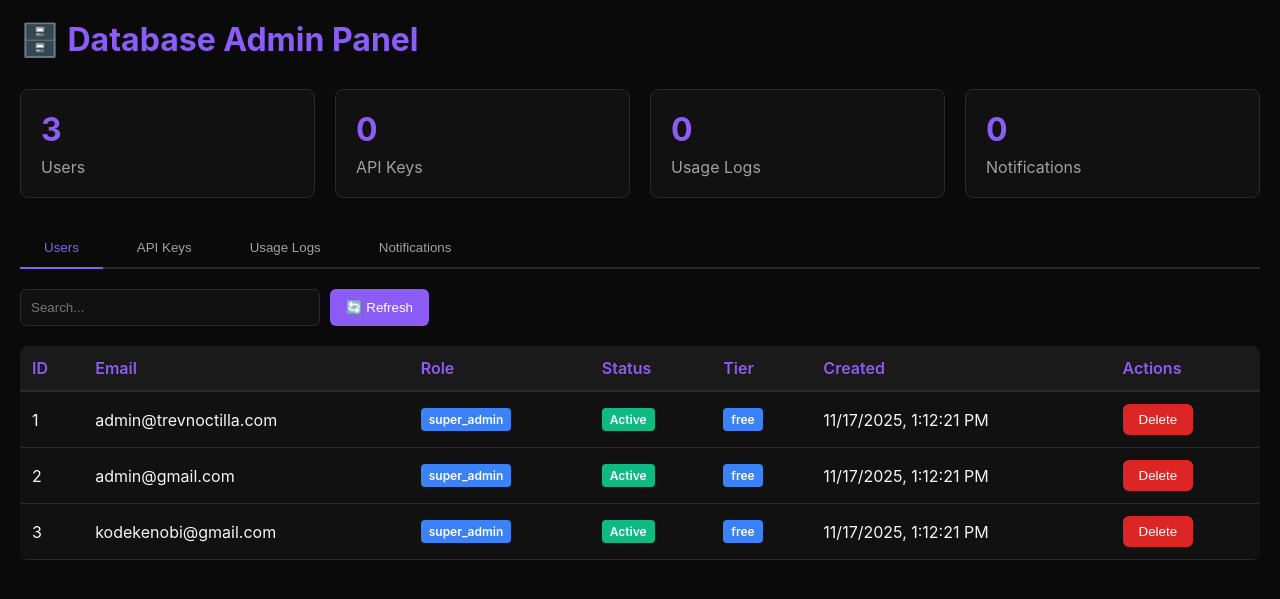
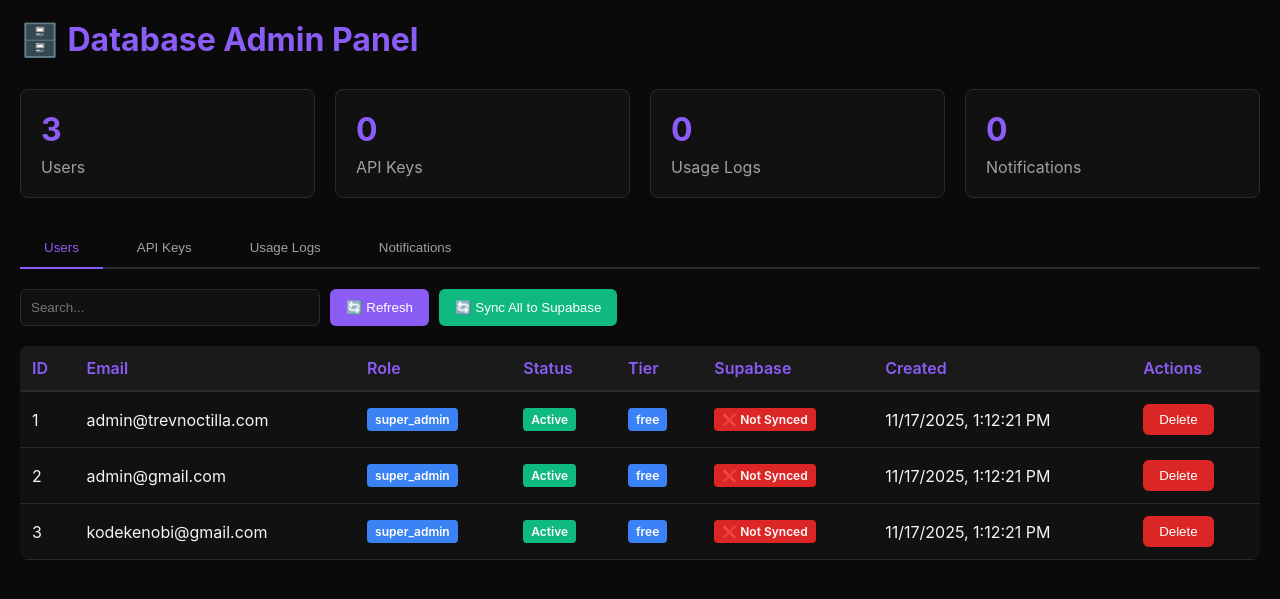
Before and after one commit to KodeKenobi/justpdf-backend, a Flask app: page /test/database-admin in a window 1280 px wide. Shown: the top 599 px of the page. Run offline with Flask 3, Linux system fonts and the light colour scheme; data comes from the database, SQL or seed files in the repository; data that the repository does not hold is empty; some libraries are stand-ins or nearby versions.

Commit message:
Add Sync All to Supabase button and sync status column to admin dashboard

```diff
--- a/templates/database_admin.html
+++ b/templates/database_admin.html
@@ -200,6 +200,14 @@
           onkeyup="filterTable()"
         />
         <button class="btn btn-primary" onclick="loadData()">🔄 Refresh</button>
+        <button
+          class="btn btn-primary"
+          id="sync-all-btn"
+          onclick="syncAllToSupabase()"
+          style="background: #10b981"
+        >
+          🔄 Sync All to Supabase
+        </button>
       </div>
 
       <div id="users" class="tab-content active">
@@ -211,13 +219,14 @@
               <th>Role</th>
               <th>Status</th>
               <th>Tier</th>
+              <th>Supabase</th>
               <th>Created</th>
               <th>Actions</th>
             </tr>
           </thead>
           <tbody id="users-tbody">
             <tr>
-              <td colspan="7" class="loading">Loading...</td>
+              <td colspan="8" class="loading">Loading...</td>
             </tr>
           </tbody>
         </table>
@@ -337,7 +346,7 @@
           // Show error in UI
           document.getElementById(
             "users-tbody"
-          ).innerHTML = `<tr><td colspan="7" style="text-align: center; color: #dc2626;">Error: ${errorMessage}</td></tr>`;
+          ).innerHTML = `<tr><td colspan="8" style="text-align: center; color: #dc2626;">Error: ${errorMessage}</td></tr>`;
           document.getElementById(
             "api-keys-tbody"
           ).innerHTML = `<tr><td colspan="5" style="text-align: center; color: #dc2626;">Error: ${errorMessage}</td></tr>`;
@@ -354,7 +363,7 @@
         const tbody = document.getElementById("users-tbody");
         if (users.length === 0) {
           tbody.innerHTML =
-            '<tr><td colspan="7" style="text-align: center; color: #a0a0a0;">No users found</td></tr>';
+            '<tr><td colspan="8" style="text-align: center; color: #a0a0a0;">No users found</td></tr>';
           return;
         }
         tbody.innerHTML = users
@@ -370,6 +379,11 @@
                     <td><span class="badge badge-info">${
                       user.subscription_tier
                     }</span></td>
+                    <td><span class="badge ${
+                      user.synced_to_supabase ? "badge-success" : "badge-danger"
+                    }">${
+              user.synced_to_supabase ? "✅ Synced" : "❌ Not Synced"
+            }</span></td>
                     <td>${new Date(user.created_at).toLocaleString()}</td>
                     <td>
                         <button class="btn btn-danger" onclick="deleteUser('${
@@ -495,6 +509,46 @@
         alert("Delete notification endpoint not implemented yet");
       }
 
+      async function syncAllToSupabase() {
+        const btn = document.getElementById("sync-all-btn");
+        const originalText = btn.textContent;
+
+        // Disable button and show loading
+        btn.disabled = true;
+        btn.textContent = "⏳ Syncing...";
+        btn.style.background = "#6b7280";
+
+        try {
+          const response = await fetch(
+            `${API_BASE}/test/sync-all-to-supabase`,
+            {
+              method: "POST",
+              headers: { "Content-Type": "application/json" },
+            }
+          );
+          const data = await response.json();
+
+          if (data.success) {
+            alert(
+              `Success! ${data.message}\nSynced: ${data.synced}/${data.total} users`
+            );
+            // Reload data after a short delay to show updated sync status
+            setTimeout(() => {
+              loadData();
+            }, 2000);
+          } else {
+            alert("Error: " + (data.error || data.message));
+          }
+        } catch (error) {
+          alert("Failed to sync users: " + error.message);
+        } finally {
+          // Re-enable button
+          btn.disabled = false;
+          btn.textContent = originalText;
+          btn.style.background = "#10b981";
+        }
+      }
+
       function filterTable() {
         const search = document.getElementById("search").value.toLowerCase();
         const activeTab = document.querySelector(".tab-content.active");
```
